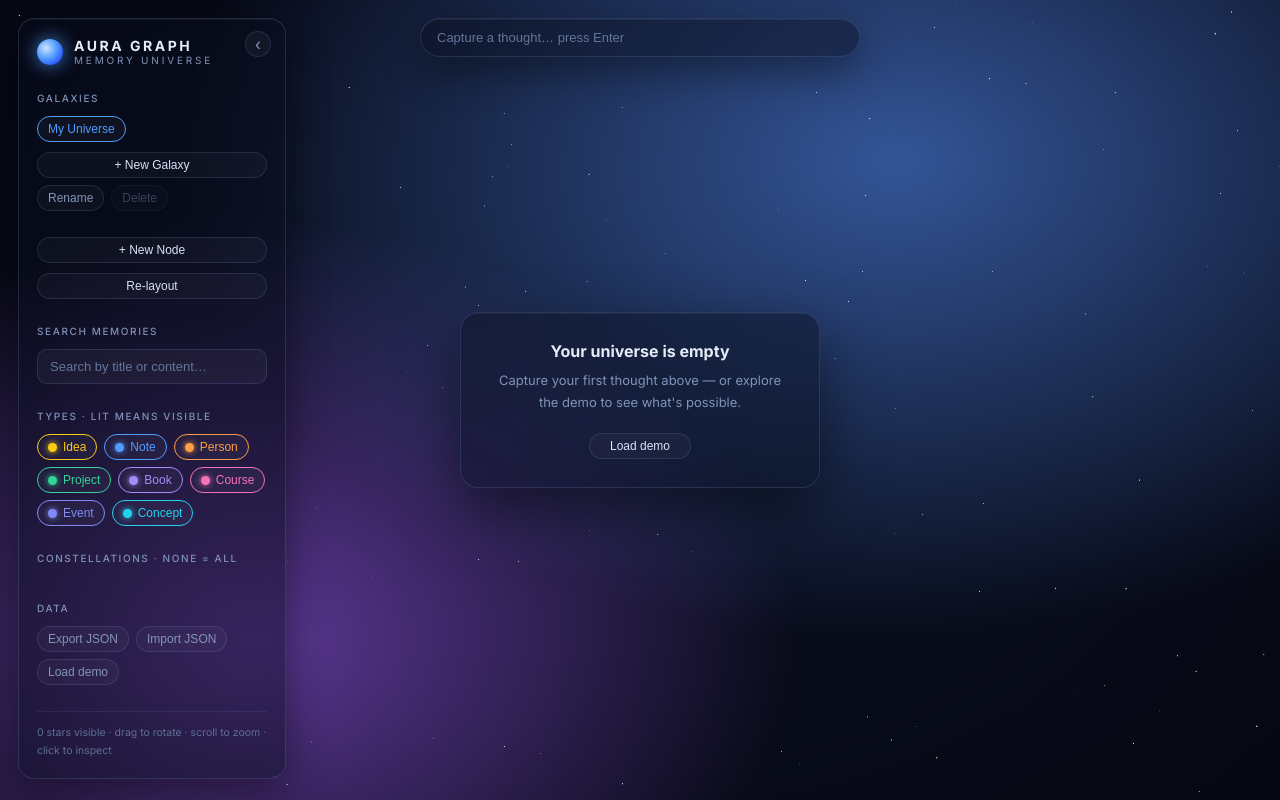
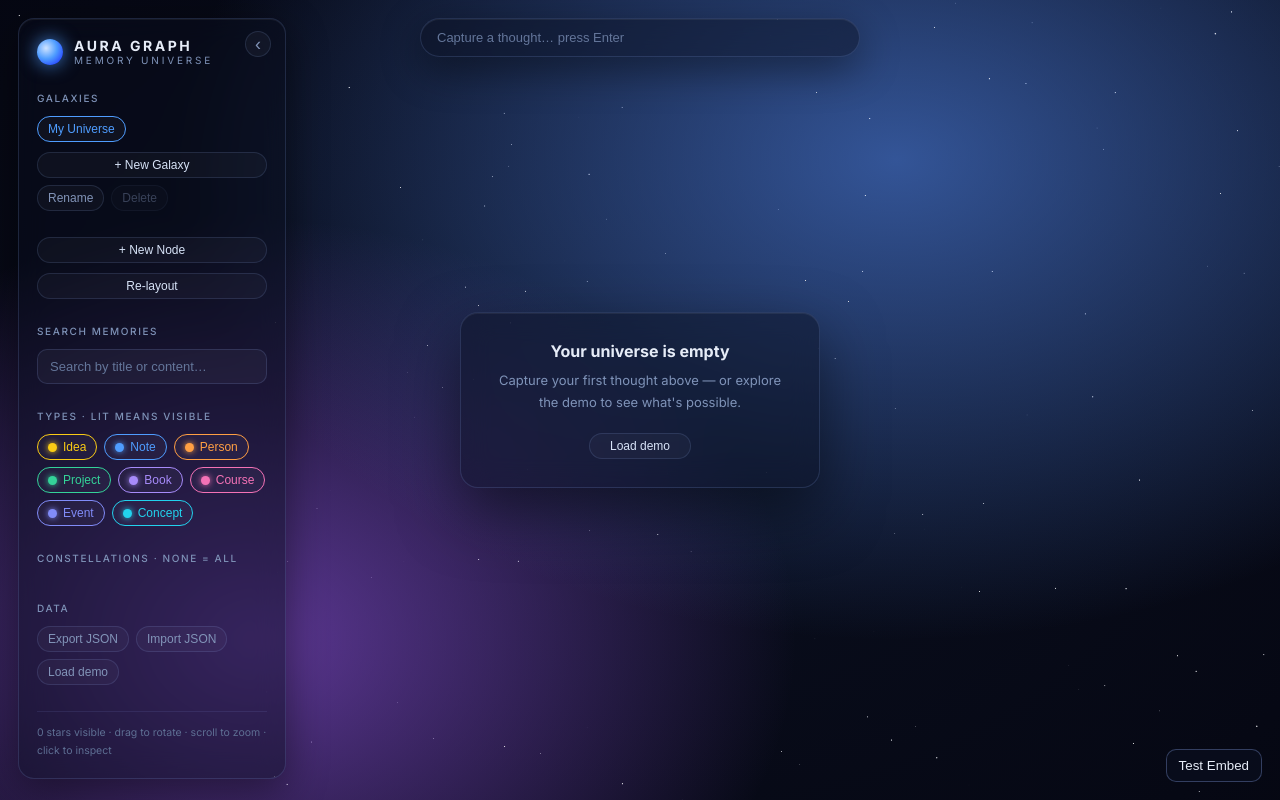
Before and after one commit to LIU05286/Aura_graph, a React (Vite) app: page / in a window 1280 px wide. Built offline with nearby package versions, Linux system fonts and the light colour scheme.

Commit message:
feat(ai): relay embeddings dev proxy + client plumbing

```diff
--- /dev/null
+++ b/src/ai/relay.ts
@@ -0,0 +1,47 @@
+/**
+ * 中转站客户端(OpenAI 兼容,yunwu.ai)—— 目前仅用于 embedding。
+ * 走 Vite dev 代理 /relay → RELAY_BASE_URL(默认 https://yunwu.ai);
+ * Authorization 由代理在服务端注入(key 在 .env.local,不进前端打包)。
+ * 仅在 `npm run dev` 下可用;生产构建无代理(发布版需真后端,见 P6)。
+ */
+
+export const EMBEDDING_MODEL = "text-embedding-3-small";
+
+interface EmbeddingItem {
+  index?: number;
+  embedding?: number[];
+}
+
+/** 批量取 embedding,返回与 input 等长、顺序对应的向量数组。 */
+export async function embedTexts(
+  input: string[],
+  opts: { signal?: AbortSignal } = {}
+): Promise<number[][]> {
+  if (input.length === 0) return [];
+  const res = await fetch("/relay/v1/embeddings", {
+    method: "POST",
+    headers: { "Content-Type": "application/json" },
+    signal: opts.signal,
+    body: JSON.stringify({ model: EMBEDDING_MODEL, input }),
+  });
+  if (!res.ok) {
+    const text = await res.text().catch(() => "");
+    throw new Error(`Relay ${res.status}: ${text.slice(0, 300)}`);
+  }
+  const data = (await res.json()) as { data?: EmbeddingItem[] };
+  const arr = data.data;
+  if (!Array.isArray(arr)) throw new Error("Relay: malformed embeddings response");
+  return arr
+    .slice()
+    .sort((a, b) => (a.index ?? 0) - (b.index ?? 0))
+    .map((d) => d.embedding ?? []);
+}
+
+/** 单条便捷封装 */
+export async function embedOne(
+  text: string,
+  opts: { signal?: AbortSignal } = {}
+): Promise<number[]> {
+  const [v] = await embedTexts([text], opts);
+  return v ?? [];
+}
--- /dev/null
+++ b/src/components/AiEmbedPing.tsx
@@ -0,0 +1,36 @@
+import { useState } from "react";
+import { embedOne } from "../ai/relay";
+
+/** 临时:embedding 连通性自测。验证通过后在 P4.3b 删除本组件及其挂载。 */
+export default function AiEmbedPing() {
+  const [status, setStatus] = useState("");
+  const ping = async () => {
+    setStatus("…");
+    try {
+      const v = await embedOne("hello world");
+      setStatus(v.length ? `dim ${v.length}` : "empty");
+    } catch (e) {
+      setStatus(e instanceof Error ? e.message : "error");
+    }
+  };
+  return (
+    <button
+      type="button"
+      onClick={ping}
+      style={{
+        position: "fixed",
+        bottom: 18,
+        right: 18,
+        zIndex: 50,
+        padding: "8px 12px",
+        borderRadius: 10,
+        border: "1px solid rgba(150,180,255,0.3)",
+        background: "rgba(10,15,30,0.7)",
+        color: "#e6ecf7",
+        cursor: "pointer",
+      }}
+    >
+      Test Embed{status && ` → ${status}`}
+    </button>
+  );
+}
--- a/src/components/layout/AppShell.tsx
+++ b/src/components/layout/AppShell.tsx
@@ -8,8 +8,9 @@ import DetailPanel from "../panels/DetailPanel";
 import NodeFormModal from "../panels/NodeFormModal";
 import QuickCapture from "../panels/QuickCapture";
 import EmptyState from "../panels/EmptyState";
+import AiEmbedPing from "../AiEmbedPing";
 
-/** 应用骨架:3D 画布 + 空状态卡 + 顶部快速记录 + 左右面板 + 弹窗 */
+/** 应用骨架:3D 画布 + 空状态卡 + 顶部快速记录 + 左右面板 + 弹窗(+ 临时 embedding 自测) */
 export default function AppShell() {
   usePersistence();
 
@@ -44,6 +45,7 @@ export default function AppShell() {
       <ControlPanel />
       <DetailPanel />
       <NodeFormModal />
+      <AiEmbedPing />
     </div>
   );
 }
--- a/vite.config.ts
+++ b/vite.config.ts
@@ -19,6 +19,17 @@ export default defineConfig(({ mode }) => {
             });
           },
         },
+        "/relay": {
+          target: env.RELAY_BASE_URL || "https://yunwu.ai",
+          changeOrigin: true,
+          rewrite: (path) => path.replace(/^\/relay/, ""),
+          configure: (proxy) => {
+            proxy.on("proxyReq", (proxyReq) => {
+              const key = env.RELAY_API_KEY;
+              if (key) proxyReq.setHeader("Authorization", `Bearer ${key}`);
+            });
+          },
+        },
       },
     },
   };
```
